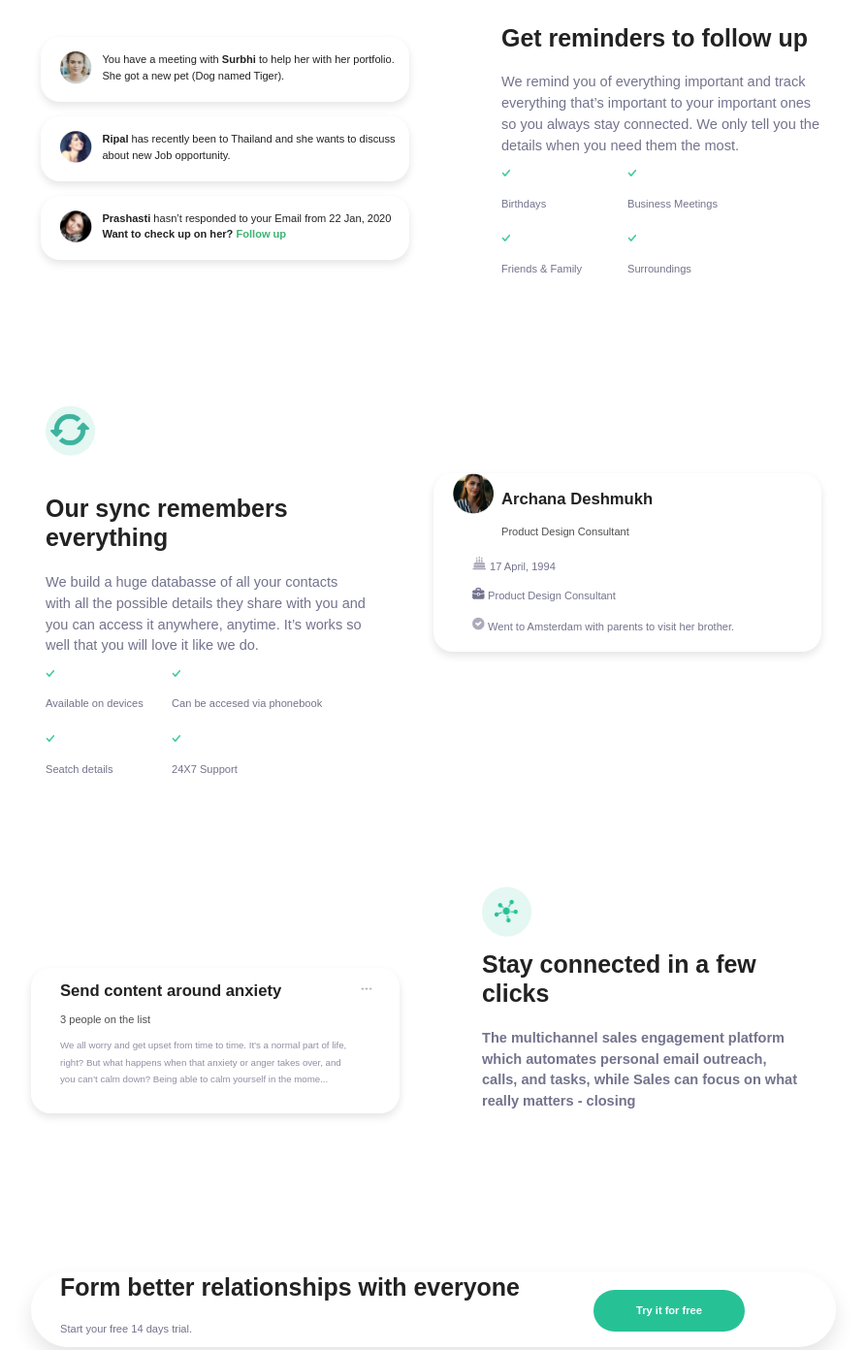
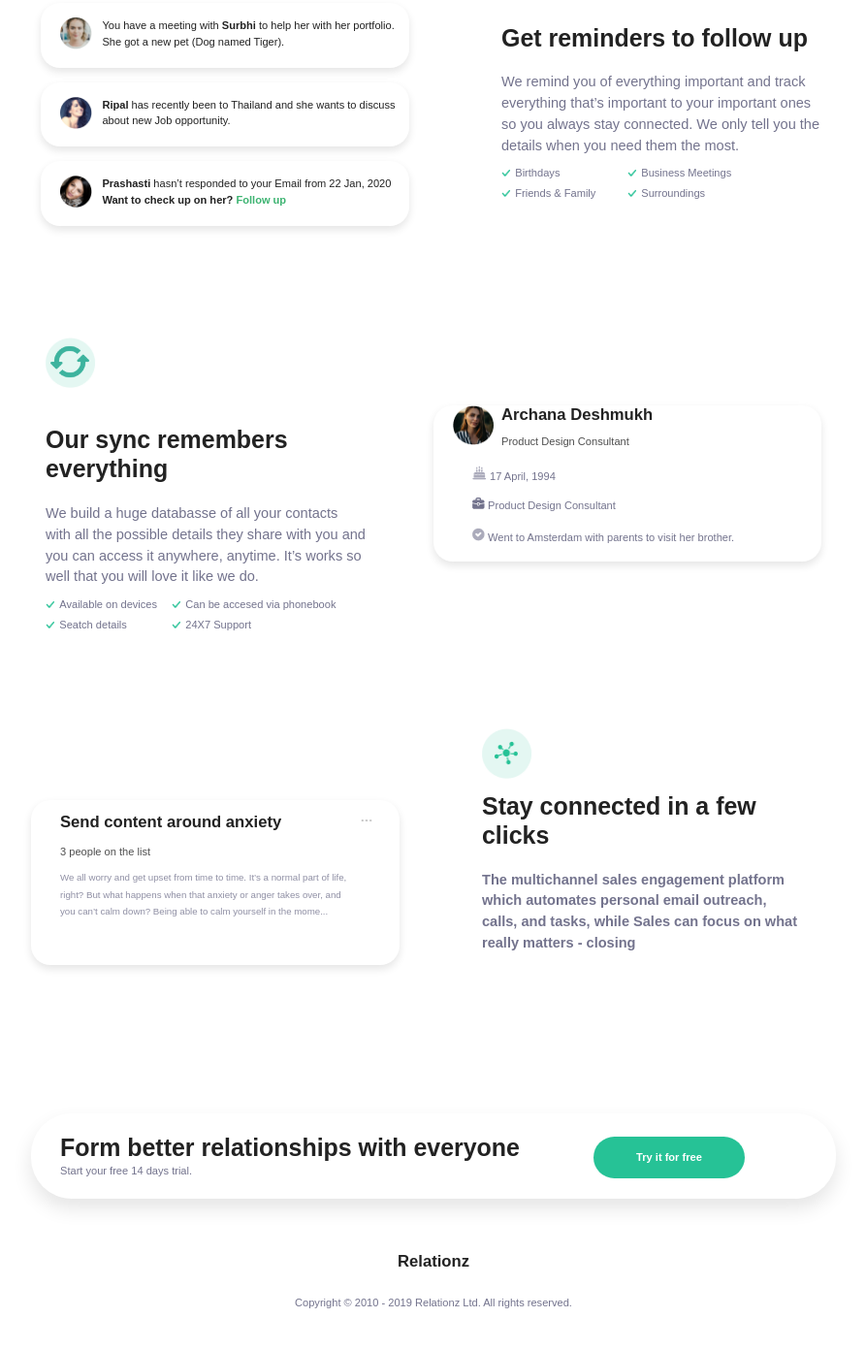
Before and after one commit to Pashtetollo/WebProgramming, a plain HTML site: page Lab1/index.html in a window 1280 px wide. Shown: the part 611-2003 px from the top of the page at 97% size, without its empty margins (193-1086 px from the left). Drawn offline with Linux system fonts and the light colour scheme.

Commit message:
fixed headers, added spans instead of some headers

```diff
--- a/Lab1/css/bottom-info.css
+++ b/Lab1/css/bottom-info.css
@@ -2,7 +2,9 @@
 display: flex;
 margin-top: 150px;
 }
+
 .send__content{
+    padding-bottom: 20px;
     margin: auto;
     float: left;
     width: 380px;
@@ -84,7 +86,6 @@ color: #73738D;
 }
 
 .bottom-try{
-    margin-bottom: 50px;
     padding-left: 30px;
     display: block;
     width:800px;
@@ -95,14 +96,15 @@ color: #73738D;
 }
 
 .bottom-title-try{
+    padding-top: 20px;
     font-size: 24.95px;
     line-height: 30px;
     color: #222222;
 }
 
 .bottom-try-paragraph{
-    padding-top: -10px;
-    padding-bottom: 10px;
+    margin-top: -20px;
+    padding-bottom: 20px;
     font-weight: 500;
     font-size: 11.0889px;
     line-height: 150%;
@@ -111,7 +113,7 @@ color: #73738D;
 
 .bottom-try-button{
     position: absolute;
-    margin-top: -70px;
+    margin-top: -75px;
     margin-left: 550px;
     width: 155.94px;
     height: 43px;
@@ -122,5 +124,4 @@ color: #73738D;
     font-weight: 600;
     font-size: 11.0889px;
     line-height: 13px;
-
 }
--- a/Lab1/css/footer.css
+++ b/Lab1/css/footer.css
@@ -1,15 +1,17 @@
 .footer{
     padding-top: 30px;
-    padding-bottom: 50px;
+    padding-bottom: 10px;
     margin: auto;
     width: 400px;
     text-align: center;
+    text-align: center;
+    color: #222222;
+}
+.footer h2 {
+
     font-size: 16.6531px;
-line-height: 20px;
-text-align: center;
-color: #222222;
+    line-height: 20px;
 }
-
 .footer-text{
     font-weight: 500;
     font-size: 11.0889px;
--- a/Lab1/css/info.css
+++ b/Lab1/css/info.css
@@ -13,6 +13,7 @@
     border-width: 0px;
     border-radius:20px;
 }
+
 
 .user-img{
     width: 33.27px;
@@ -115,6 +116,7 @@ height: 40px;
 }
 
 .user-name{
+    margin-top: 0px;
     margin-left: 70px;
     width: 400px;
     font-weight: 600;
@@ -124,6 +126,7 @@ color: #222222;
 }
 
 .user-job{
+    margin-top: -5px;
     margin-left: 70px;
     font-weight: 500;
 font-size: 11.0889px;
--- a/Lab1/index.html
+++ b/Lab1/index.html
@@ -26,7 +26,7 @@
         <div class="container">
             <div class="container__hero">
                 <div class="hero__inner">
-                    <h2 class="title">Take your relationships to the next level</h2>
+                    <h1 class="title">Take your relationships to the next level</h1>
                     <p class="paragraph">The multichannel sales engagement platform which automates personal email outreach, calls, and tasks, while Sales can focus on what really matters - closing deals.</p>
                     <div class="email-to-try">
                         <input type="email" style="width: 330px; height: 41.58px;"; class="input-email" value="Email id"
@@ -49,18 +49,18 @@
             <div class="notifications">
                 <div class="notification"><img src="./images/img1.png" class="user-img"><p class="notification-text">You have a meeting with <b>Surbhi</b> to help her with her portfolio. She got a new pet (Dog named Tiger).</p></div>
                 <div class="notification"><img src="./images/img2.png" class="user-img"><p class="notification-text"><b>Ripal</b> has recently been to Thailand and she wants to discuss about new Job opportunity.</p></div>
-                <div class="notification"><img src="./images/img3.png" class="user-img"><p class="notification-text"><b>Prashasti</b> hasn’t responded to your Email from 22 Jan, 2020 <b>Want to check up on her? <h8 style="color:MediumSeaGreen;">Follow up</h8></b></p></div>
+                <div class="notification"><img src="./images/img3.png" class="user-img"><p class="notification-text"><b>Prashasti</b> hasn’t responded to your Email from 22 Jan, 2020 <b>Want to check up on her? <span style="color:MediumSeaGreen;font-weight: 600; font-size: 11.0889px; line-height: 150%;">Follow up</span></b></p></div>
             </div>
             <div class="reminders">
                 <h2 class="title-1">Get reminders to follow up</h2>
                 <p class="paragraph-reminder">We remind you of everything important and track everything that’s important to your important ones so you always stay connected. We only tell you the details when you need them the most.</p>
                 <ul class="details-1">
-                    <div class="details-detail"><img src="./images/correct.png" alt="" class="details-img"> <h4 class="details-text">Birthdays</h4></div>
-                    <div class="details-detail"><img src="./images/correct.png" alt="" class="details-img"> <h4 class="details-text">Friends & Family</h4></div>
+                    <div class="details-detail"><img src="./images/correct.png" alt="" class="details-img"> <span class="details-text">Birthdays</span></div>
+                    <div class="details-detail"><img src="./images/correct.png" alt="" class="details-img"> <span class="details-text">Friends & Family</span></div>
                 </ul>
                 <ul class="details-2">
-                    <div class="details-detail"><img src="./images/correct.png" alt="" class="details-img"> <h4 class="details-text">Business Meetings</h4></div>
-                    <div class="details-detail"><img src="./images/correct.png" alt="" class="details-img"> <h4 class="details-text">Surroundings</h4></div>
+                    <div class="details-detail"><img src="./images/correct.png" alt="" class="details-img"> <span class="details-text">Business Meetings</span></div>
+                    <div class="details-detail"><img src="./images/correct.png" alt="" class="details-img"> <span class="details-text">Surroundings</span></div>
                 </ul>
             </div>
         </div>
@@ -74,12 +74,12 @@
                     <h2 class="title-1">Our sync remembers everything</h2>
                     <p class="paragraph-reminder">We build a huge databasse of all your contacts with all the possible details they share with you and you can access it anywhere, anytime. It’s works so well that you will love it like we do.</p>
                     <ul class="details-1">
-                        <div class="details-detail"><img src="./images/correct.png" alt="" class="details-img"> <h4 class="details-text">Available on devices</h4></div>
-                        <div class="details-detail"><img src="./images/correct.png" alt="" class="details-img"> <h4 class="details-text">Seatch details</h4></div>
+                        <div class="details-detail"><img src="./images/correct.png" alt="" class="details-img"> <span class="details-text">Available on devices</span></div>
+                        <div class="details-detail"><img src="./images/correct.png" alt="" class="details-img"> <span class="details-text">Seatch details</span></div>
                     </ul>
                     <ul class="details-2">
-                        <div class="details-detail"><img src="./images/correct.png" alt="" class="details-img"> <h4 class="details-text">Can be accesed via phonebook</h4></div>
-                        <div class="details-detail"><img src="./images/correct.png" alt="" class="details-img"> <h4 class="details-text">24X7 Support</h4></div>
+                        <div class="details-detail"><img src="./images/correct.png" alt="" class="details-img"> <span class="details-text">Can be accesed via phonebook</h4></div>
+                        <div class="details-detail"><img src="./images/correct.png" alt="" class="details-img"> <span class="details-text">24X7 Support</span></div>
                     </ul>
                 </div>
                 <div class="user-data">
```
